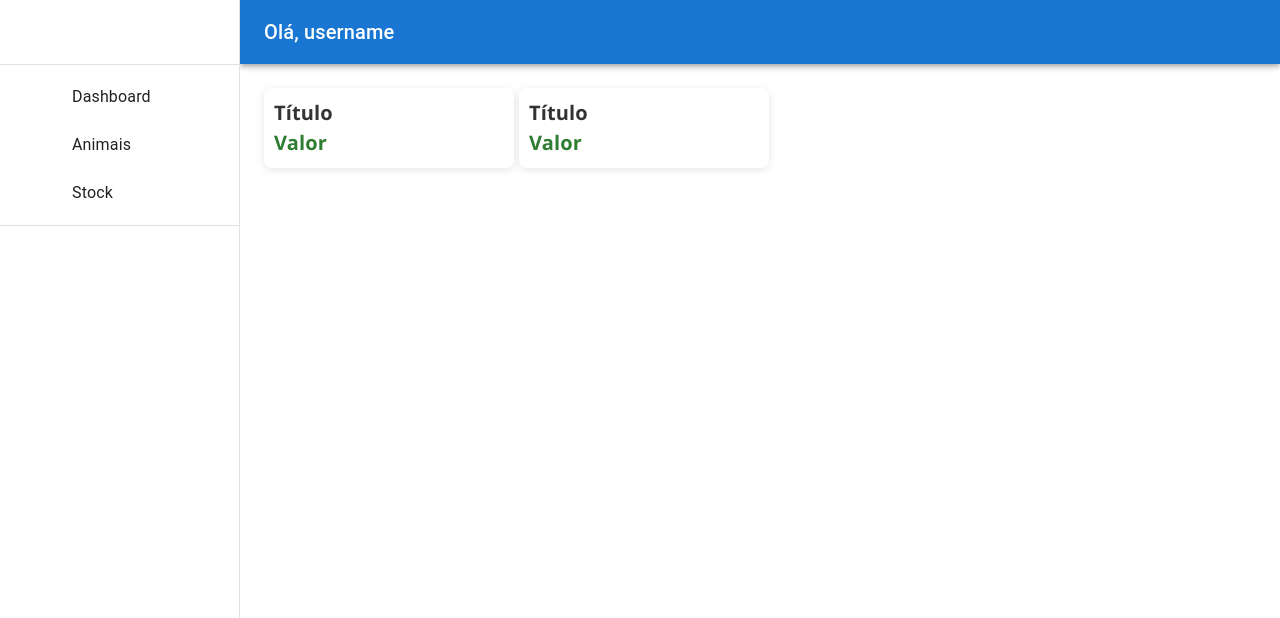
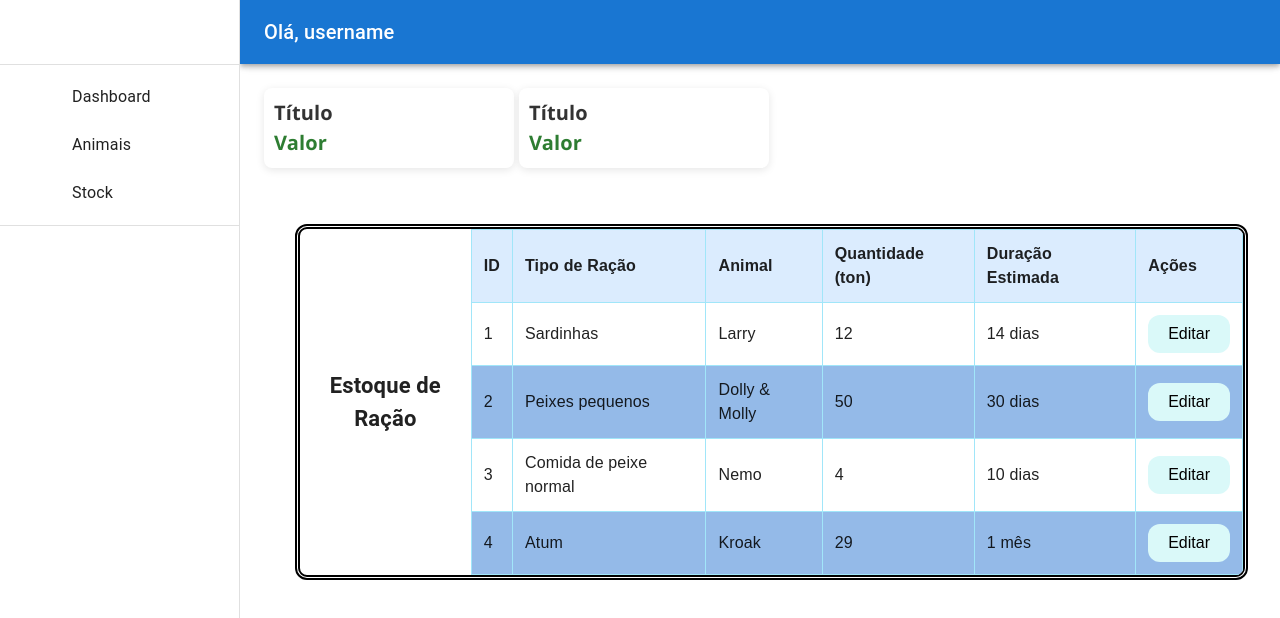
Before and after one commit to RubenEsperto/Hackathon, a React (Create React App) app in the folder hackathon/: page / in a window 1280 px wide. Shown: the top 618 px of the page. Built offline with nearby package versions, Linux system fonts and the light colour scheme; some icons are missing.

Commit message:
Frontend - Added Foodtable and styling

```diff
--- a/hackathon/src/App.js
+++ b/hackathon/src/App.js
@@ -1,10 +1,14 @@
 import './App.css';
 import PermanentDrawerLeft from './components/sidebar';
+import FoodTable from './components/FeedTable';
+
+
 function App() {
   return (
     <div className="App">
      <PermanentDrawerLeft/>
-    </div>
+     <FoodTable/>
+     </div>
   );
 }
 
--- /dev/null
+++ b/hackathon/src/components/FeedTable.jsx
@@ -0,0 +1,78 @@
+import React, { useState } from 'react';
+import './Table-Animals'; // reutilizando estilos
+
+const FeedTable = () => {
+  const [feedData,] = useState([
+    {
+      id: 1,
+      type: 'Sardinhas',
+      animal: 'Larry',
+      quantity: 12,
+      duration: '14 dias',
+    },
+    {
+      id: 2,
+      type: 'Peixes pequenos',
+      animal: 'Dolly & Molly',
+      quantity: 50,
+      duration: '30 dias',
+    },
+
+    {
+        id: 3,
+        type: 'Comida de peixe normal',
+        animal: 'Nemo',
+        quantity: 4,
+        duration: '10 dias',
+    },
+    {
+        id: 4,
+        type: 'Atum',
+        animal: 'Kroak',
+        quantity: 29,
+        duration: '1 mês',
+    },
+
+
+
+
+
+
+  ]);
+
+  return (
+    <div className="table-container">
+      <h1>Estoque de Ração</h1>
+      <table className="data-table">
+        <thead>
+          <tr>
+            <th>ID</th>
+            <th>Tipo de Ração</th>
+            <th>Animal</th>
+            <th>Quantidade (ton)</th>
+            <th>Duração Estimada</th>
+            <th>Ações</th>
+          </tr>
+        </thead>
+        <tbody>
+          {feedData.map(feed => (
+            <tr key={feed.id}>
+              <td>{feed.id}</td>
+              <td>{feed.type}</td>
+              <td>{feed.animal}</td>
+              <td>{feed.quantity}</td>
+              <td>{feed.duration}</td>
+              <td>
+                <button className='addFood'onClick={() => alert('Funcionalidade em desenvolvimento')}>
+                  Editar
+                </button>
+              </td>
+            </tr>
+          ))}
+        </tbody>
+      </table>
+    </div>
+  );
+};
+
+export default FeedTable;
--- /dev/null
+++ b/hackathon/src/components/Table-Animals.jsx
@@ -0,0 +1,50 @@
+import React from 'react';
+import '../styles/Table-Animals.css';
+
+const DataTable = () => {
+  const animals = [
+
+    { id: 1, nome: 'Larry', espécie: 'Lontra', ração: 'Peixes e crustáceos ', quantity: '20 toneladas'},
+    { id: 2, nome: 'Dolly & Molly', espécie: 'Golfinho', ração: 'Sardinhas', quantity: '12 toneladas'},
+    { id: 3, nome: 'Nemo', espécie: 'Peixe-palhaço', ração: 'Comida de peixe normal ', quantity: '4 toneladas'},
+    { id: 4, nome: 'Kroak', espécie: 'Tubarão-Branco', ração: 'Atum e outros peixes ', quantity: '20 toneladas'}
+  ];
+
+
+  const handleAddFood = (id) => {
+    const amount = prompt('Definir quantidade de ração');
+    const tons = parseFloat(amount)
+  }
+
+  return (
+    <div className="table-container">
+        <h1>Lista de Animais</h1>
+      <table className="data-table">
+        <thead>
+          <tr>
+            <th>ID</th>
+            <th>Nome</th>
+            <th>Espécie</th>
+            <th>Tipo de Ração</th>
+            <th>Quantidade</th>
+            <th>Adicionar Comida</th>
+          </tr>
+        </thead>
+        <tbody>
+          {animals.map(animal => (
+            <tr key={animal.id}>
+              <td>{animal.id}</td>
+              <td>{animal.nome}</td>
+              <td>{animal.espécie}</td>
+              <td>{animal.ração}</td>
+              <td>{animal.quantity}</td>
+              <td> <button className='addFood' onClick={() => handleAddFood(animal.id)}> Editar</button></td>
+            </tr>
+          ))}
+        </tbody>
+      </table>
+    </div>
+  );
+};
+
+export default DataTable;
--- /dev/null
+++ b/hackathon/src/styles/Table-Animals.css
@@ -0,0 +1,67 @@
+h1{
+    font-size: 22px;
+    padding: 12px;
+}
+
+
+
+.table-container {
+  margin: 2rem;
+  overflow-x: auto;
+  border: black 5px double;
+  border-radius: 12px;
+  display: flex;
+  justify-content: space-evenly;
+align-items: center;
+margin-left: 295px;
+
+}
+
+.data-table {
+  width: 100%;
+  border-collapse: collapse;
+  font-family: Arial, sans-serif;
+}
+
+.data-table th,
+.data-table td {
+  border: 1px solid #a1e6f9;
+  padding: 12px;
+  text-align: left;
+}
+
+.data-table th {
+  background-color: #dbecfe;
+  font-weight: bold;
+}
+
+.data-table tr:nth-child(even) {
+  background-color: #94bae8;
+}
+
+.data-table tr:hover {
+  background-color: #6df0f3;
+  transition: background-color 0.1s ease-in-out;
+}
+
+
+.addFood{
+    border-radius: 12px;
+    background-color: #daf9f9;
+    color: #000;
+    padding: 10px 20px;
+    border: none;
+    cursor: pointer;
+    font-size: 16px;
+   display: flex;
+   justify-content: center;
+   flex-direction: column;
+   align-self: center;
+}
+
+
+.addFood:hover{
+    background-color: #94bae8;
+    color: #fff;
+    transition: background-color 0.1s ease-in-out;
+}
```
